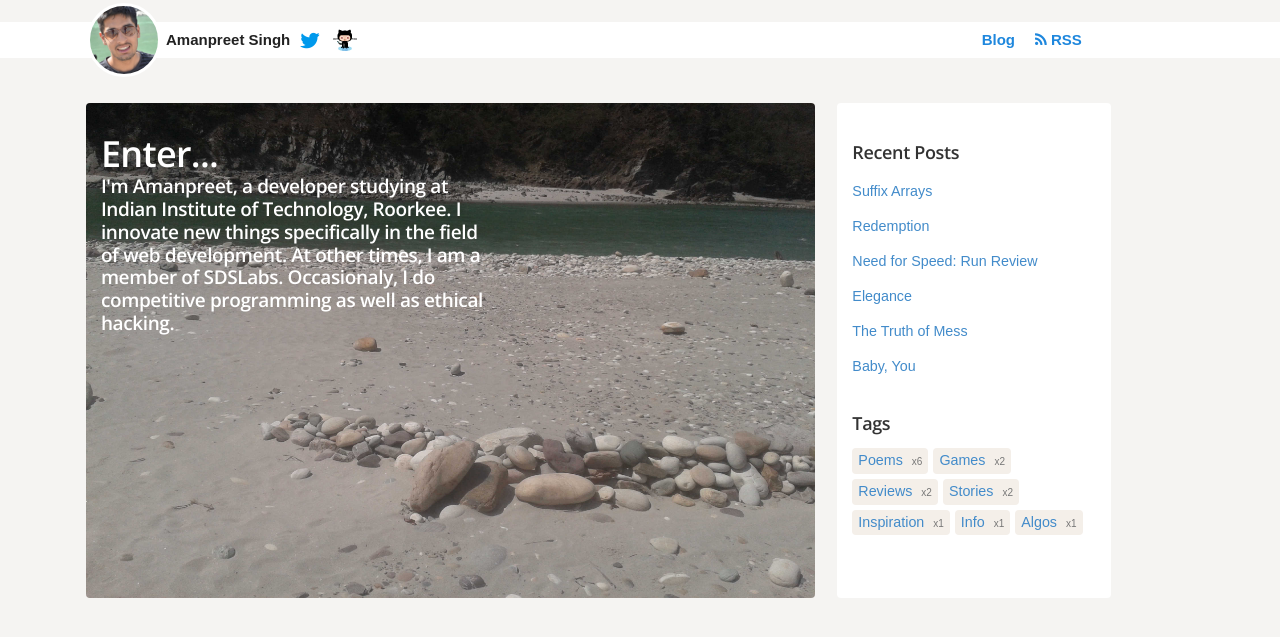
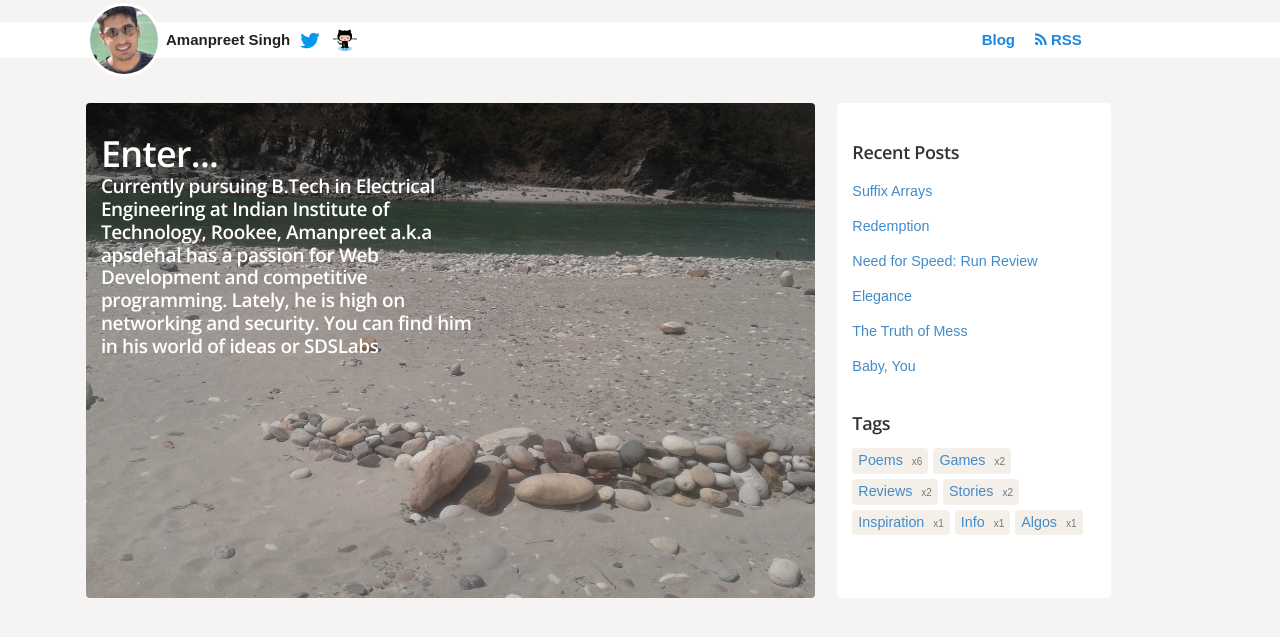
Before and after one commit to apsdehal/apsdehal.github.io, a Jekyll site: the page built from index.md, in a window 1280 px wide. Shown: the top 637 px of the page. Built offline with Jekyll 4.4.1, drawn with Linux system fonts in a browser that asks for light colours; Markdown is read by kramdown in place of the engine named in the settings.

Commit message:
Edits welcome page

```diff
--- a/index.md
+++ b/index.md
@@ -5,4 +5,4 @@ class: home
 
 <h1><a href="/blog" class="enter"> Enter... </a>
 
-<p class='welcome'> I'm Amanpreet, a developer studying at Indian Institute of Technology, Roorkee. I innovate new things specifically in the field of web development. At other times, I am a member of SDSLabs. Occasionaly, I do competitive programming as well as ethical hacking.</p>
+<p class='welcome'> Currently pursuing B.Tech in Electrical Engineering at Indian Institute of Technology, Rookee, Amanpreet a.k.a apsdehal has a passion for Web Development and competitive programming. Lately, he is high on networking and security. You can find him in his world of ideas or SDSLabs</p>
```
